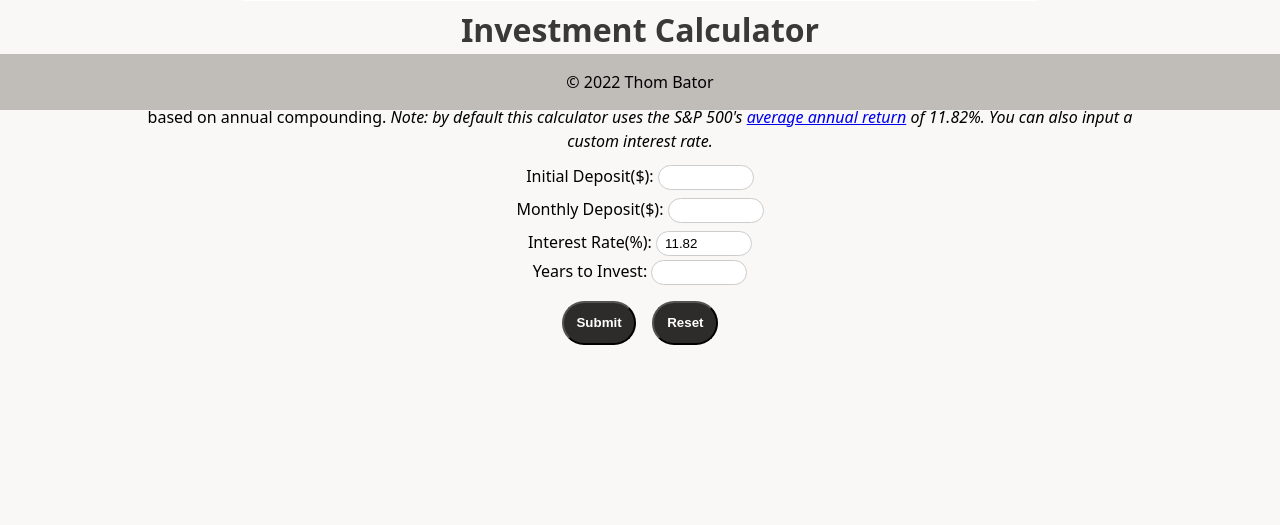
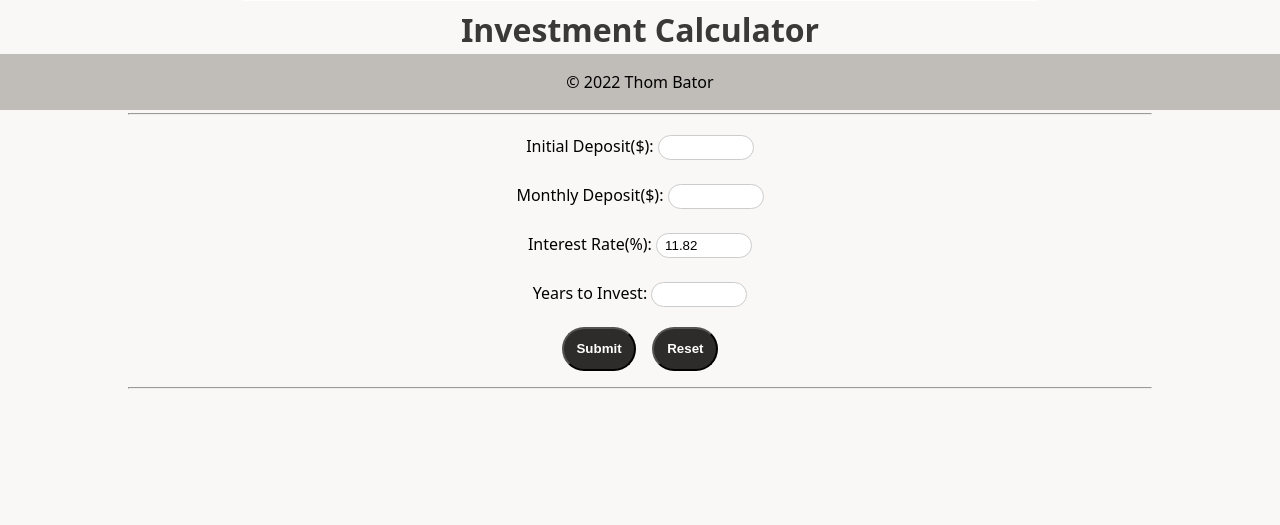
Before and after one commit to ThomBator/financial-calculators, a Flask app: page /invest in a window 1280 px wide. Shown: the part 690-1215 px from the top of the page. Before the commit the page ends 1035 px from the top, so only its background shows below. Run offline with Flask 2, Linux system fonts and the light colour scheme.

Commit message:
A few more small tweaks to margins and borders for the UI

```diff
--- a/fincalc/static/style.css
+++ b/fincalc/static/style.css
@@ -36,6 +36,7 @@
     font-weight: 400;
     margin-bottom: 0.5rem;
 }
+
 
 .images {
     border: 2px solid white;
@@ -210,7 +211,13 @@
 
 
 /* calculator form styles */
+
+
+.form {
+    margin-bottom: 1rem;
+}
 .calcInput {
+    margin-top: 1rem;
     padding: 0.25rem;
 }
 
--- a/fincalc/templates/invest.html
+++ b/fincalc/templates/invest.html
@@ -10,20 +10,9 @@
   <div class="headerText flexItem">
     <h1>Investment Calculator</h1>
     <p>
-      If you invested $10,000 in the
-      <a href="https://en.wikipedia.org/wiki/S%26P_500" target="_blank">S&P 500 index </a>fund
-      in 1980 it would be worth over $1,000,000 today. Regular monthly
-      contributions can add up to life-changing amounts over time. Use our
-      investment calculator to see what your financial future could look like. All results are based on annual compounding.
-      <em>
-          Note: by default this calculator uses the S&P 500's
-          <a
-            href="https://www.investopedia.com/ask/answers/042415/what-average-annual-return-sp-500.asp"
-            target="_blank">average annual return</a
-          >
-          of 11.82%. You can also input a custom interest rate.
-              </p>
-      </em>
+     Regular monthly contributions can add up to life-changing amounts over time. Default interest rate based on S&P 500 historical average.</p>
+
+      <hr/>
     <form method="POST" id="investForm" class="form">
       <div class="calcInput">
         <label for="initialDeposit">Initial Deposit($): </label
@@ -61,7 +50,7 @@
           value="11.82"
           {% endif %}
         />
-
+        </div>
         <div class="calcInput">
         <label for="years">Years to Invest: </label
         ><input
@@ -72,14 +61,15 @@
           min="1"
           value="{{request.form['years']}}"
         />
-
+          </div>
 
         <div class="calcButtons">
           <button class="calcButtonStyle" type="submit" name="submit" value="submit">Submit</button>
           <button class="calcButtonStyle" type="submit" name="reset" value="reset">Reset</button>
         </div>
-      </div>
+
     </form>
+    <hr/>
   </div>
 </header>
 
@@ -87,7 +77,7 @@
   <main class="displayResults">
     <div class="calcOutput">
       <h2>Results: </h2>
-      <hr/>
+      <br>
       <ul>
         <li>Value After {{INVEST_DETAILS.years}} Years : ${{INVEST_DETAILS.total}}</li>
         <li>Your Total Deposits: ${{INVEST_DETAILS.total_deposits}}</li>
--- a/fincalc/templates/loan.html
+++ b/fincalc/templates/loan.html
@@ -12,6 +12,7 @@
       Thinking of taking a loan? This simple calculator can show you the true
       cost.
     </p>
+     <hr/>
     <form method="POST" id="loanForm" class="form">
       <div class="calcInput">
         <label for="loanAmount">Loan Amount($):</label>
@@ -76,6 +77,7 @@
         <button  class="calcButtonStyle" type="submit" name="reset" value="reset">Reset</button>
       </div>
     </form>
+     <hr/>
   </div>
 </header>
 
@@ -84,7 +86,7 @@
 
   <div class="calcOutput">
     <h2>Results:</h2>
-    <hr />
+    <br>
     <ul>
       <li>Total Loan Cost: ${{"{:,.2f}".format(LOAN_DETAILS.total_loan_cost)}}</li>
       <li>
```
